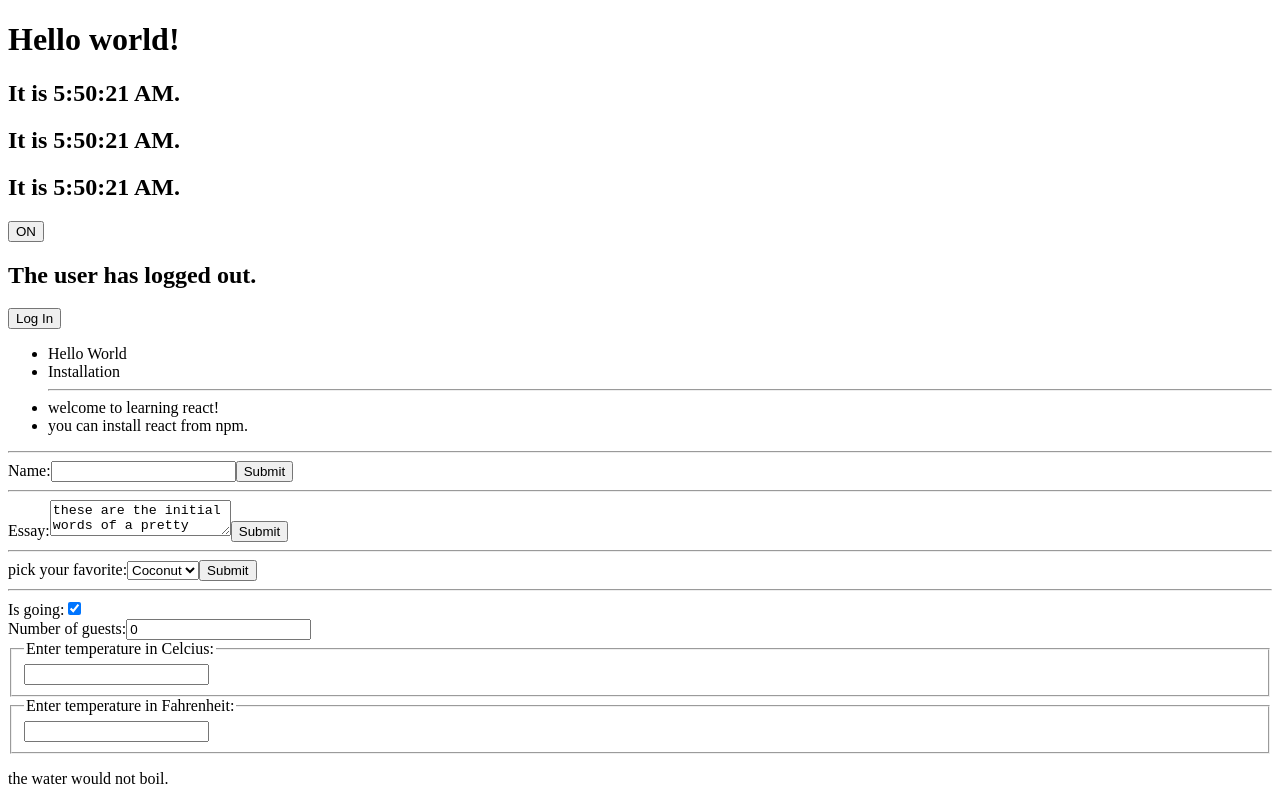
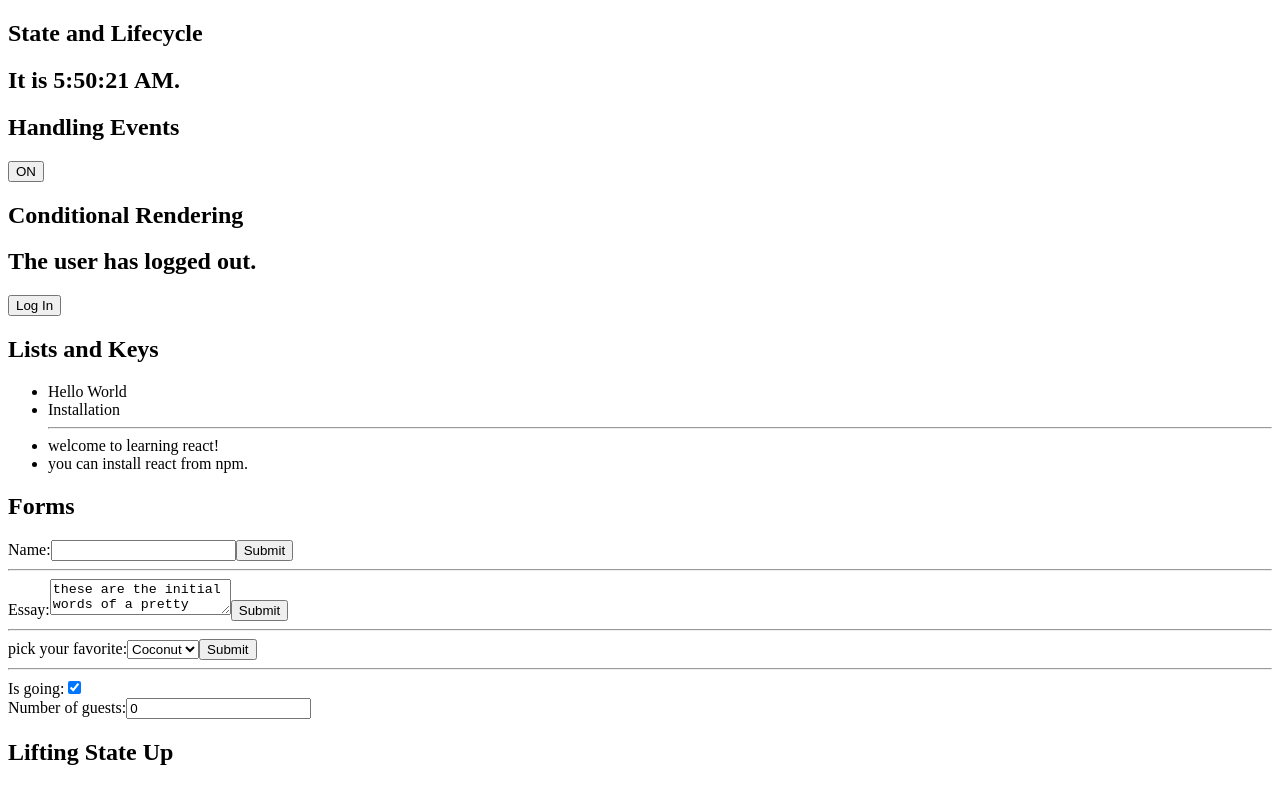
Before and after one commit to LeoDaza7/react-basic-examples, a React (Create React App) app: page / in a window 1280 px wide. Shown: the top 786 px of the page. Built offline with nearby package versions, Linux system fonts and the light colour scheme.

Commit message:
syntax fixed

```diff
--- a/src/App.js
+++ b/src/App.js
@@ -1,4 +1,4 @@
-import React from 'react'
+import React, { Fragment } from 'react'
 import SingUpDialog from './components/classes/signUpDialog'
 import Thermostat from './components/classes/thermostat'
 import Form from './components/classes/form'
@@ -9,18 +9,22 @@ import Clock from './components/classes/clock'
 
 function App() {
   return (
-    <div className="App">
-      <h1>Hello world!</h1>
+    <Fragment>
+      <h2>State and Lifecycle</h2>
       <Clock />
-      <Clock />
-      <Clock />
+      <h2>Handling Events</h2>
       <Button />
+      <h2>Conditional Rendering</h2>
       <LogControl />
+      <h2>Lists and Keys</h2>
       <Blog />
+      <h2>Forms</h2>
       <Form />
+      <h2>Lifting State Up</h2>
       <Thermostat />
+      <h2>Composition</h2>
       <SingUpDialog />
-    </div>
+    </Fragment>
   )
 }
 
--- a/src/components/classes/blog.jsx
+++ b/src/components/classes/blog.jsx
@@ -1,7 +1,7 @@
-import React from 'react'
+import React, { Fragment, Component } from 'react'
 import SideBar from '../functions/sidebar'
 
-class Blog extends React.Component {
+class Blog extends Component {
 
   constructor(props) {
     super(props)
@@ -15,10 +15,9 @@ class Blog extends React.Component {
 
   render() {
     return (
-    <div>
+    <Fragment>
       <SideBar content={this.state.posts}/>
-      <hr />
-    </div>
+    </Fragment>
     )
   }
 
--- a/src/components/classes/button.jsx
+++ b/src/components/classes/button.jsx
@@ -1,12 +1,13 @@
-import React from 'react'
+import React, { Component } from 'react'
 
-class Button extends React.Component {
+class Button extends Component {
 
   constructor(props){
     super(props)
     this.state = {
       isOn: true
     }
+    this.handleClick = this.handleClick.bind(this)
   }
 
   handleClick(){
@@ -18,7 +19,7 @@ class Button extends React.Component {
 
   render(){
     return(
-      <button onClick={ () => this.handleClick() }>
+      <button onClick={ this.handleClick }>
         { this.state.isOn ? 'ON' : 'OFF' }
       </button>
     )
--- a/src/components/classes/clock.jsx
+++ b/src/components/classes/clock.jsx
@@ -1,7 +1,7 @@
-import React from 'react'
+import React, { Fragment, Component } from 'react'
 import FormatDate from '../functions/format'
 
-class Clock extends React.Component {
+class Clock extends Component {
 
   constructor(props){
     super(props)
@@ -27,9 +27,9 @@ class Clock extends React.Component {
 
   render(){
       return(
-        <div>
+        <Fragment>
           <FormatDate date={ this.state.date }/>
-        </div>
+        </Fragment>
       )
   }
 
--- a/src/components/classes/form.jsx
+++ b/src/components/classes/form.jsx
@@ -1,6 +1,6 @@
-import React from 'react'
+import React, { Fragment, Component } from 'react'
 
-class Form extends React.Component {
+class Form extends Component {
 
   constructor(props) {
     super(props)
@@ -65,7 +65,7 @@ class Form extends React.Component {
 
   render() {
     return (
-      <div>
+      <Fragment>
         {/* basic form */}
         <form onSubmit={this.handleNameSubmit}>
           <label>
@@ -120,9 +120,8 @@ class Form extends React.Component {
             />
           </label>
         </form>
-      </div>
-
-     )
+      </Fragment>
+    )
   }
 }
 
--- a/src/components/classes/logcontrol.jsx
+++ b/src/components/classes/logcontrol.jsx
@@ -1,18 +1,18 @@
-import React from 'react'
+import React, { Fragment, Component } from 'react'
 import LogInButton  from  '../functions/loginButton'
 import LogoutButton from '../functions/logoutButton'
 import WarningBanner from '../functions/warningBanner'
 
-class LogControl extends React.Component {
+class LogControl extends Component {
 
   constructor(props) {
     super(props)
-    this.handleLoginButtonClick = this.handleLoginButtonClick.bind(this)
-    this.handleLogoutButtonClick = this.handleLogoutButtonClick.bind(this)
     this.state = {
       isLoggedIn: false,
       showWarning: false
     }
+    this.handleLoginButtonClick = this.handleLoginButtonClick.bind(this)
+    this.handleLogoutButtonClick = this.handleLogoutButtonClick.bind(this)
   }
 
   handleLoginButtonClick(){
@@ -30,20 +30,19 @@ class LogControl extends React.Component {
   }
 
   render() {
-
     const isLoggedIn_copy = this.state.isLoggedIn
-
     return (
-      <div>
+      <Fragment>
         <WarningBanner warn={ this.state.showWarning }/>
         <h2>The user has logged { isLoggedIn_copy ? 'in' : 'out' }.</h2>
         { isLoggedIn_copy
           ? <LogoutButton onClick={ this.handleLogoutButtonClick } />
           : <LogInButton onClick={ this.handleLoginButtonClick } />
         }
-      </div>
+      </Fragment>
     )
   }
+
 }
 
 export default LogControl
--- a/src/components/classes/signUpDialog.jsx
+++ b/src/components/classes/signUpDialog.jsx
@@ -1,9 +1,9 @@
-import React from 'react'
+import React, { Component, Fragment } from 'react'
 import Dialog from '../functions/dialog'
 import WelcomeDialog from '../functions/welcomeDialog'
 import SplitPane from '../functions/splitPane'
 
-class SingUpDialog extends React.Component {
+class SingUpDialog extends Component {
 
   constructor(props){
     super(props)
@@ -26,7 +26,7 @@ class SingUpDialog extends React.Component {
 
   render() {
     return (
-      <div>
+      <Fragment>
         <WelcomeDialog />
         <SplitPane
           left={
@@ -48,7 +48,7 @@ class SingUpDialog extends React.Component {
             Sign me up!
           </button>
         </Dialog>
-      </div>
+      </Fragment>
     )
   }
 
--- a/src/components/classes/thermostat.jsx
+++ b/src/components/classes/thermostat.jsx
@@ -1,8 +1,8 @@
-import React from 'react'
+import React, { Component, Fragment } from 'react'
 import TemperatureInput from './temperatureInput'
 import BoilingVeredict from '../functions/boilingVeredict'
 
-class Thermostat extends React.Component {
+class Thermostat extends Component {
 
   constructor(props){
     super(props)
@@ -37,7 +37,7 @@ class Thermostat extends React.Component {
     const fahrenheit = scale.startsWith('c') ? tryConvert(temperature,toFahrenheit) : temperature
 
     return (
-      <div>
+      <Fragment>
         <TemperatureInput
           scale='c'
           temperature={celcius}
@@ -49,7 +49,7 @@ class Thermostat extends React.Component {
           onTemperatureChange={this.handleFarenheitChange}
         />
         <BoilingVeredict celcius={parseFloat(celcius)}/>
-      </div>
+      </Fragment>
     )
   }
 }
--- a/src/components/functions/sidebar.jsx
+++ b/src/components/functions/sidebar.jsx
@@ -3,7 +3,7 @@ import List from './list'
 
 function SideBar(props) {
   return (
-    <List content={props.content} label={'item.title'}/>
+    <List content={props.content}/>
   )
 }
 
--- a/src/components/functions/warningBanner.jsx
+++ b/src/components/functions/warningBanner.jsx
@@ -7,7 +7,7 @@ function WarningBanner(props) {
   }
   return (
     <div className="warning">
-      <h1>Warning!</h1>
+      <h1 style={{color: 'red'}}>Warning!</h1>
     </div>
   )
 }
```
